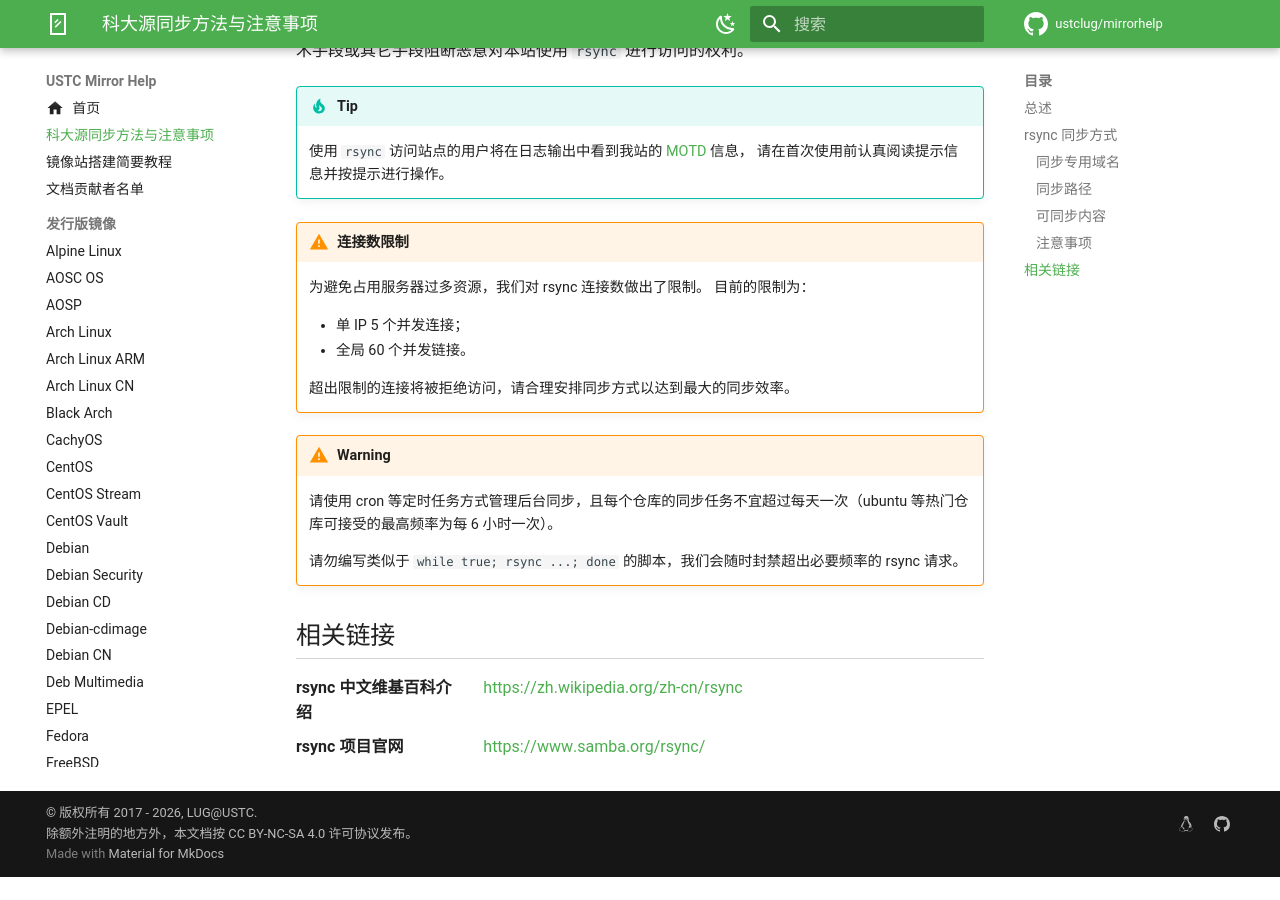
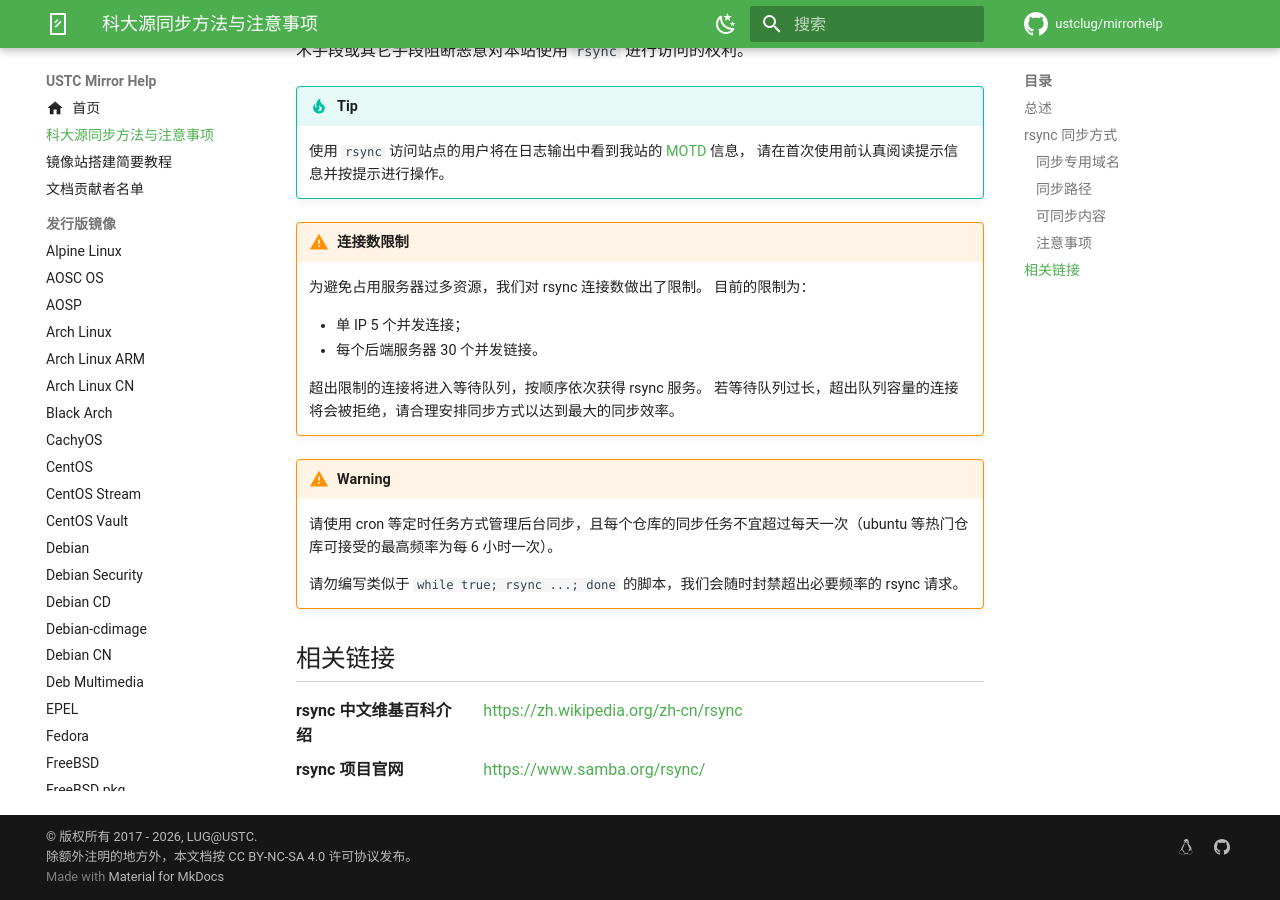
Before and after one commit to ustclug/mirrorhelp, an MkDocs documentation site: the page built from docs/rsync-guide.md, in a window 1280 px wide and 900 px high, scrolled down 1506 px. Built offline with MkDocs 1.6.1 and Material for MkDocs 9.7.7, drawn with Linux system fonts in a browser that asks for light colours; comment, search, counter and statistics services are not loaded; before the commit the page ends 2383 px from its top, so only the background shows below that.

Commit message:
Update rsync connection limits

```diff
--- a/docs/rsync-guide.md
+++ b/docs/rsync-guide.md
@@ -70,9 +70,10 @@
     目前的限制为：
 
     - 单 IP 5 个并发连接；
-    - 全局 60 个并发链接。
+    - 每个后端服务器 30 个并发链接。
 
-    超出限制的连接将被拒绝访问，请合理安排同步方式以达到最大的同步效率。
+    超出限制的连接将进入等待队列，按顺序依次获得 rsync 服务。
+    若等待队列过长，超出队列容量的连接将会被拒绝，请合理安排同步方式以达到最大的同步效率。
 
 !!! warning
 
```
